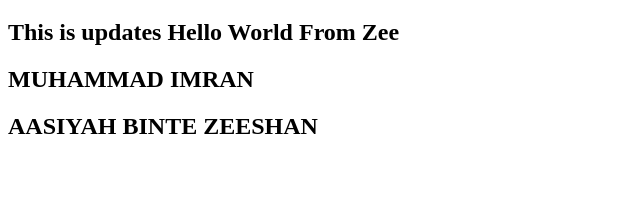
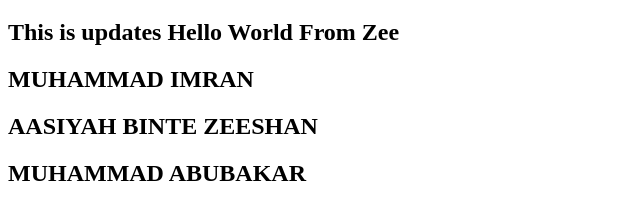
Before and after one commit to Muhammad-Zeeshan71/samplebootcamp, a plain HTML site: page index.html in a window 1280 px wide. Shown: the part 61-280 px from the top of the page, without its empty margins (0-640 px from the left). Drawn offline with Linux system fonts and the light colour scheme.

Commit message:
updated index.html update Abubakar

```diff
--- a/index.html
+++ b/index.html
@@ -11,6 +11,7 @@
 <h2>This is updates Hello World From Zee</h2>
 <h2>MUHAMMAD IMRAN</h2>
 <h2>AASIYAH BINTE ZEESHAN</h2>
+<h2>MUHAMMAD ABUBAKAR</h2>
 
 </body>
 </html>
```
